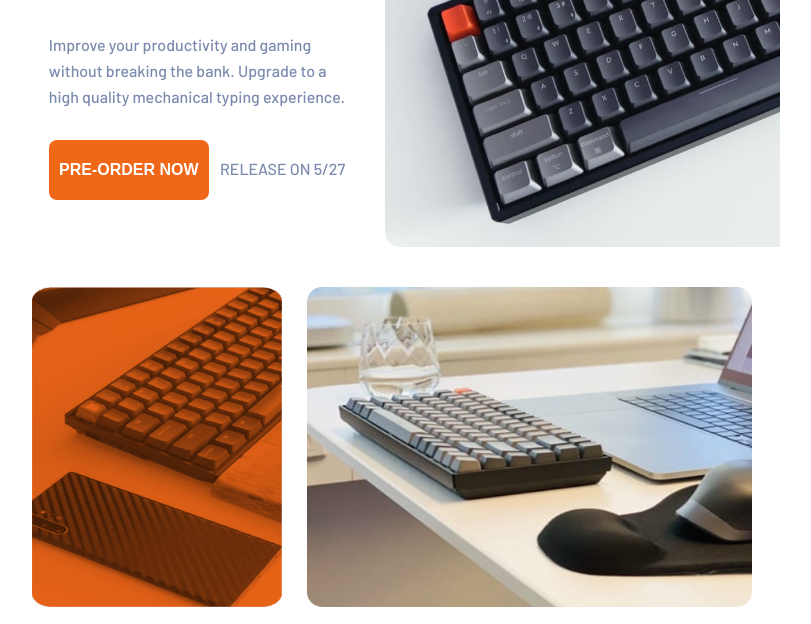
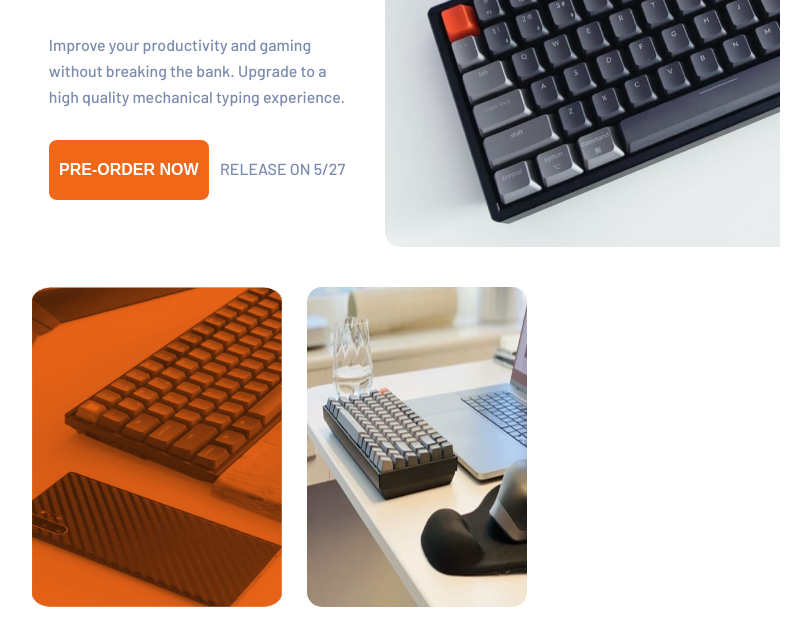
Before and after one commit to gionare/Typemaster-pre-lunch, a plain HTML site: page index.html in a window 1280 px wide. Shown: the part 314-938 px from the top of the page, without its empty margins (244-1055 px from the left). Drawn offline with Linux system fonts and the light colour scheme.

Commit message:
added readme.md

```diff
--- a/styles.css
+++ b/styles.css
@@ -412,18 +412,13 @@ flex-shrink: 0;
 }
 
 /* content for Readme */
-/* using child elemens in CSS */
-/* .images img:first-child {
-  opacity: 0.5;
-  width: 144px;
-  border-radius: 15px;
-}
+
 .images img:last-child {
   width: 220px;
   border-radius: 15px;
-} */
+}
 
-/* created script.js to make h1 element in uppercase
+created script.js to make h1 element in uppercase
 document.addEventListener("DOMContentLoaded", function () {
 
   const h1Element = document.querySelector('h1');
@@ -431,14 +426,7 @@ document.addEventListener("DOMContentLoaded", function () {
   if (h1Element) {
     h1Element.textContent = h1Element.textContent.toUpperCase();
   }
-}); */
-
-/* using flext-start feature
-.box {
-  display: flex;
-  flex-direction: column;
-  align-items: flex-start;
-} */
+});
 
 /* ask why align-items doesnt work? */
 /* #first {
```
Also changed, not shown: 2 other files.
